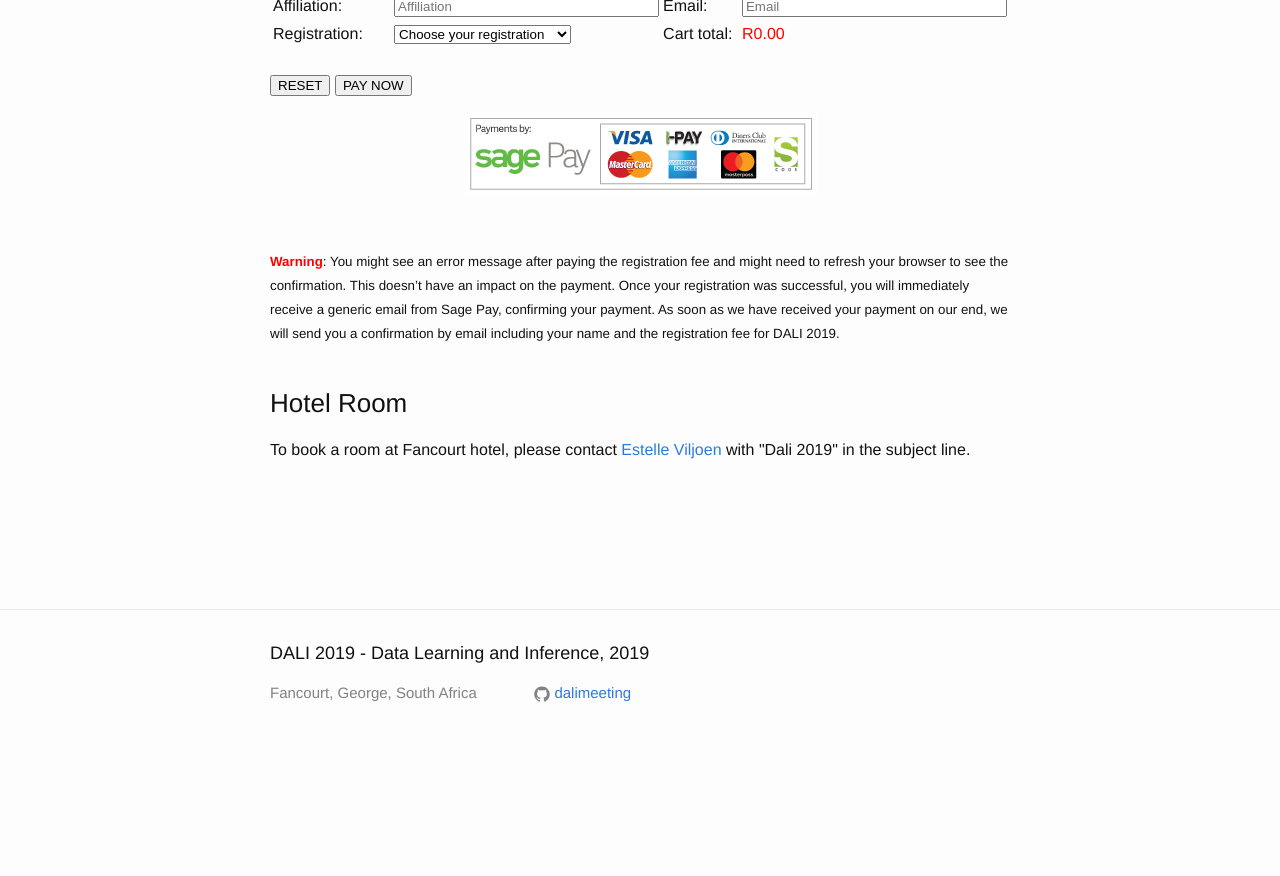
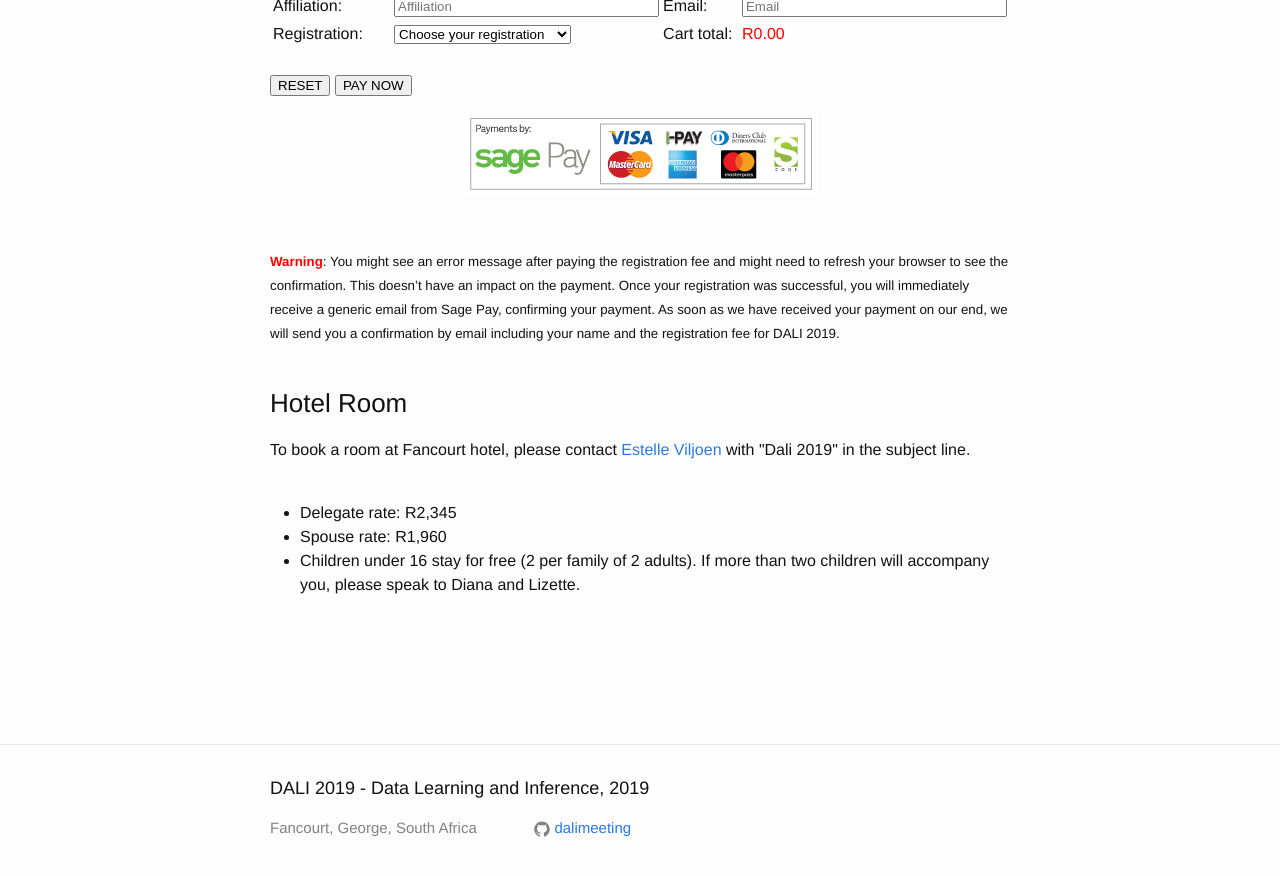
Before and after one commit to dalimeeting/dalimeeting.github.io, a Jekyll site: the page built from registration.html, in a window 1280 px wide and 900 px high, scrolled down 1284 px. Shown: the top 876 px of the window. Built offline with Jekyll 4.4.1, drawn with Linux system fonts in a browser that asks for light colours; before the commit the page ends 2049 px from its top, so only the background shows below that.

Commit message:
Update registration.html

```diff
--- a/_layouts/registration.html
+++ b/_layouts/registration.html
@@ -61,7 +61,14 @@ layout: page
 
   <br>
   <h3>Hotel Room</h3>
-  <p>To book a room at Fancourt hotel, please contact <a href="mailto:estellev@fancourt.co.za">Estelle Viljoen</a> with "Dali 2019" in the subject line.</p>
+  <p>To book a room at Fancourt hotel, please contact <a href="mailto:estellev@fancourt.co.za">Estelle Viljoen</a> with "Dali 2019" in the subject line.
+   <br><br>
+   <ul>
+      <li>Delegate rate: R2,345</li>
+      <li>Spouse rate: R1,960</li>
+      <li>Children under 16 stay for free (2 per family of 2 adults). If more than two children will accompany you, please speak to Diana and Lizette.</li>
+  </ul>
+  </p>
   <br><br><br>
 
   <script>
```
